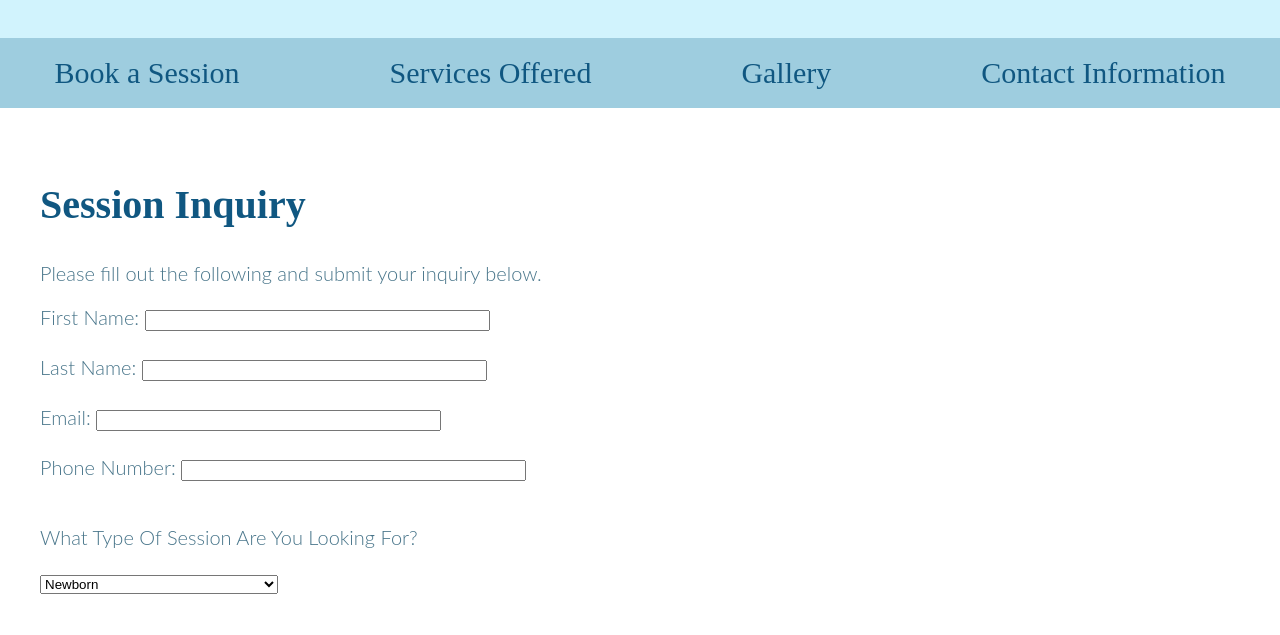
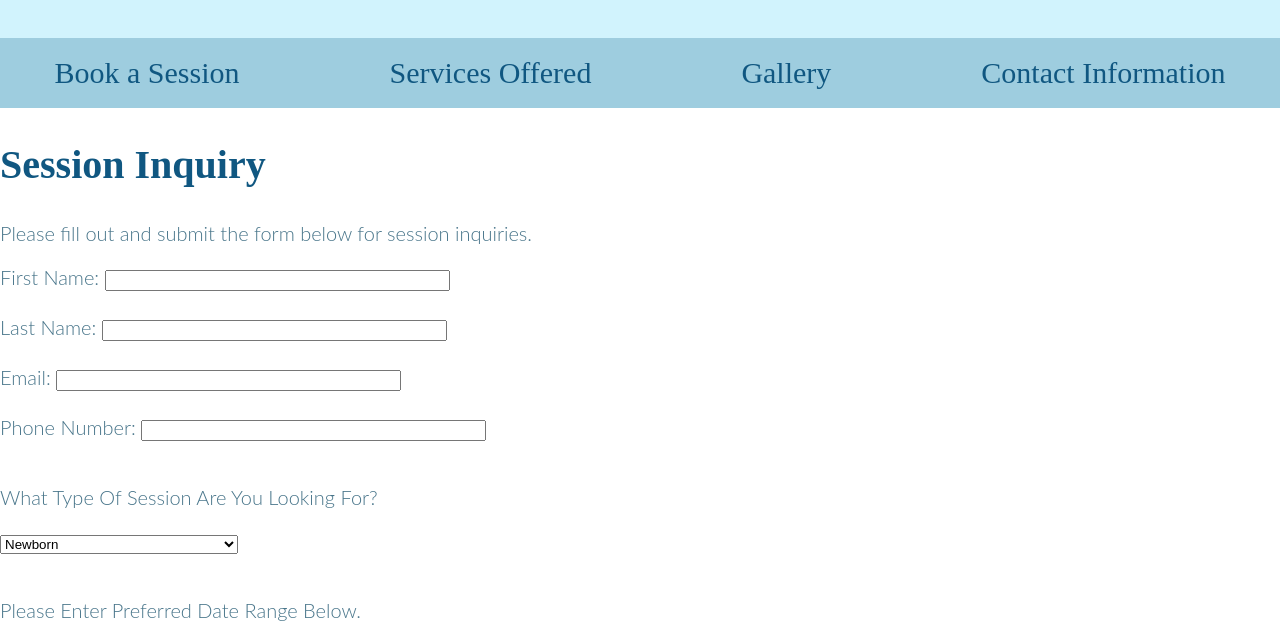
Before and after one commit to kariestewart/ljhphotography, a plain HTML site: page booksession.html in a window 1280 px wide. Shown: the part 162-797 px from the top of the page. Drawn offline with Linux system fonts and the light colour scheme.

Commit message:
Add files via upload

```diff
--- a/booksession.html
+++ b/booksession.html
@@ -26,21 +26,25 @@
              </nav>
     </header>
 
-<div class="container">
+<div class="session-container">
+    <div class="form-container">
 <h2>Session Inquiry</h2>
-<p>Please fill out the following and submit your inquiry below.</p>
+<div class="inquiry">
+    <p>Please fill out and submit the form below for session inquiries.</p>
+</div>
 <form method="post" action="">
-First Name: <input type="text" name="Name" size="40"/>
-<br/>
-<br/>
-Last Name: <input type="text" name="Name" size="40"/>
-<br/>
-<br/>
-Email: <input type="text" name="Email" size="40"/>
-<br/>
-<br/>
-Phone Number: <input type="text" name="Phone" size="40"/>
-<br/>
+    <label for="first-name">First Name:</label>
+    <input type="text" id="first-name" name="firstName" size="40" required />
+    <br/><br/>
+    <label for="last-name">Last Name:</label>
+    <input type="text" id="last-name" name="lastName" size="40" required />
+    <br/><br/>
+    <label for="email">Email:</label>
+    <input type="email" id="email" name="email" size="40" required />
+    <br/><br/>
+    <label for="phone">Phone Number:</label>
+    <input type="tel" id="phone" name="phone" size="40" />
+    <br/>
 <br/>
 <p>What Type Of Session Are You Looking For?</p>
 <select name="SessionType">
@@ -68,5 +72,6 @@ Phone Number: <input type="text" name="Phone" size="40"/>
 <input type="reset"/>
 </form>
 </div>
+</div>
 </body>
 </html>
```
